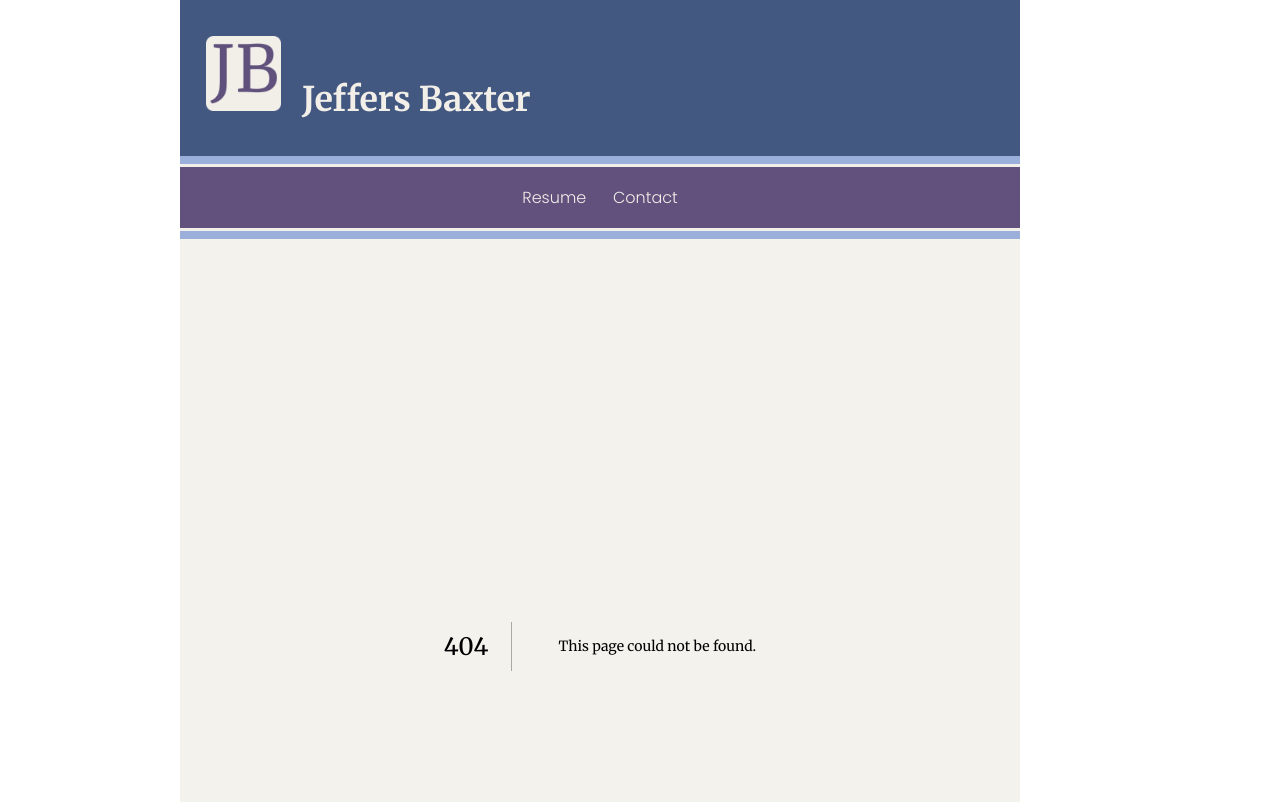
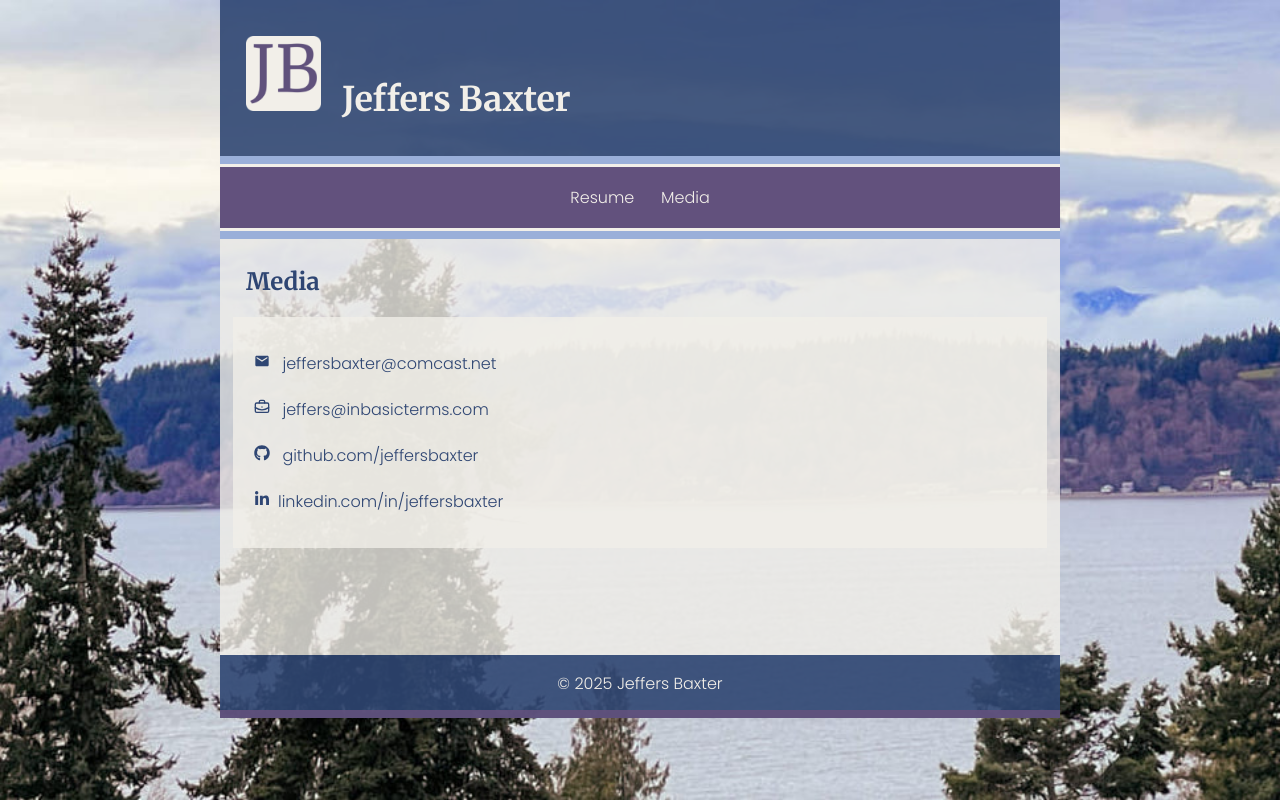
Before and after one commit to jeffersbaxter/personal, a Next.js app: page /media in a window 1280 px wide. Before the commit this address had no page. Shown: the top 802 px of the page. Built offline with nearby package versions, Linux system fonts and the light colour scheme.

Commit message:
contact to media change, add other media handles

```diff
--- a/app/layout.js
+++ b/app/layout.js
@@ -29,7 +29,7 @@ export default function RootLayout({ children }) {
           </header>
          <nav>
            <Link href="/resume">Resume</Link>
-           <Link href="/contact">Contact</Link>
+           <Link href="/media">Media</Link>
          </nav>
         <CustomMDXProvider>
           <main>{children}</main>
--- /dev/null
+++ b/app/media/page.js
@@ -0,0 +1,28 @@
+import { FaLinkedinIn, FaGithub } from "react-icons/fa";
+import { MdEmail } from "react-icons/md";
+import { LuBriefcaseBusiness } from "react-icons/lu";
+
+
+export const MediaPage = () => {
+    return (
+        <>
+            <h2>Media</h2>
+            <article>
+                <p className='mg-21-0'>
+                    <MdEmail /> <span className='pd-0-8'>jeffersbaxter@comcast.net</span>
+                </p>
+                <p className='mg-21-0'>
+                    <LuBriefcaseBusiness /> <span className='pd-0-8'>jeffers@inbasicterms.com</span>
+                </p>
+                <p className='mg-21-0'>
+                    <FaGithub /><span className='pd-0-8'> github.com/jeffersbaxter</span>
+                </p>
+                <p className='mg-21-0'>
+                    <FaLinkedinIn /><span className='pd-0-8'>linkedin.com/in/jeffersbaxter</span>
+                </p>
+            </article>
+        </>
+    )
+}
+
+export default MediaPage;
--- a/package.json
+++ b/package.json
@@ -18,6 +18,7 @@
     "next-mdx-remote": "^5.0.0",
     "react": "^19.0.0",
     "react-dom": "^19.0.0",
+    "react-icons": "^5.5.0",
     "tailwind": "^4.0.0"
   },
   "devDependencies": {
```
Also changed, not shown: app/contact/page.js (deleted, +0 -14 lines), 1 other file (tests, documents, lock files or other folders).
